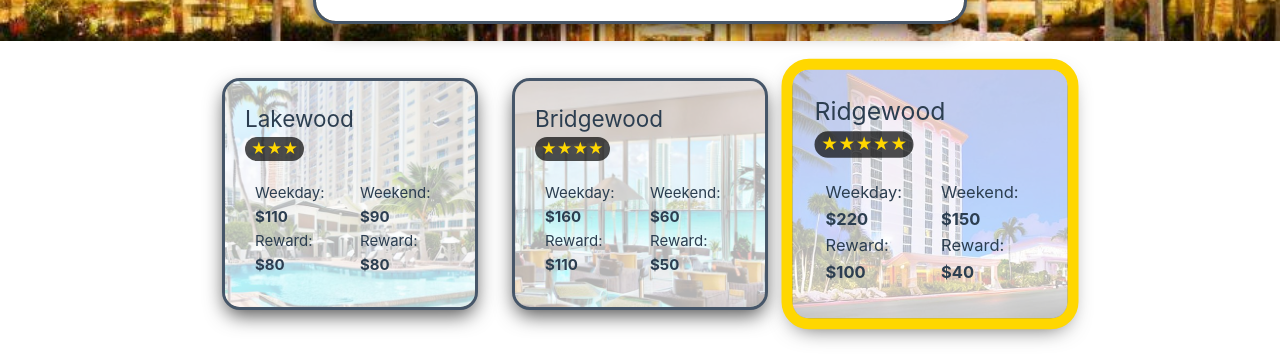
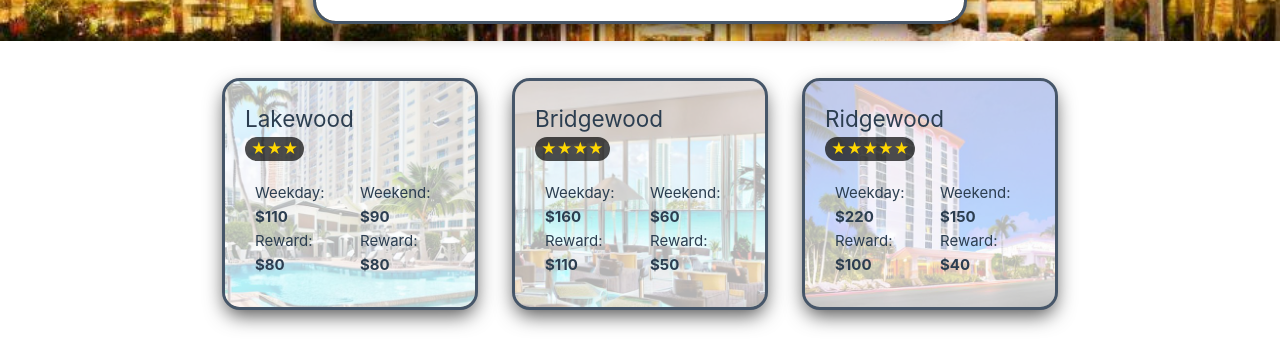
Before and after one commit to leandrodreamer/Hotel_Reservation, a Vue app: page / in a window 1280 px wide. Shown: the part 507-865 px from the top of the page. Built offline with nearby package versions, Linux system fonts and the light colour scheme.

Commit message:
fixed card being highlighted without selecting a day

```diff
--- a/src/components/HotelList.vue
+++ b/src/components/HotelList.vue
@@ -10,7 +10,7 @@ const bookingCalculateStore = useBookingCalculateStore()
 <template>
     <div class="hotel-list">
         <hotelCard v-for="hotel in hotelsDataStore.hotels" :key="hotel.id" :hotelId="hotel.id"
-            :class="{ highlight: bookingCalculateStore.lowerPrice.hotel.id === hotel.id }" />
+            :class="{ highlight: !bookingCalculateStore.isSelectedDatesEmpty && bookingCalculateStore.lowerPrice.hotel.id === hotel.id }" />
     </div>
 </template>
 
@@ -20,7 +20,6 @@ const bookingCalculateStore = useBookingCalculateStore()
     flex-wrap: wrap;
     justify-content: center;
     background-color: white;
-    /*outline: 3px solid rgb(70, 86, 105);*/
     padding: 20px;
 }
 
--- a/src/stores/bookingCalculateStore.js
+++ b/src/stores/bookingCalculateStore.js
@@ -12,9 +12,6 @@ export const useBookingCalculateStore = defineStore('booking-calculate', () => {
     })
 
     const lowerPrice = computed(function () {
-        if (this.isSelectedDatesEmpty) {
-            return { hotel: { id: -1 }, totalPrice: 0 }
-        }
         const lowerPrice = hotelsDataStore.hotels.reduce((cheapest, hotel) => {
             const totalPrice = selectedDates.value.reduce((total, date) => {
                 const dayOfWeek = date.getDay();
```
